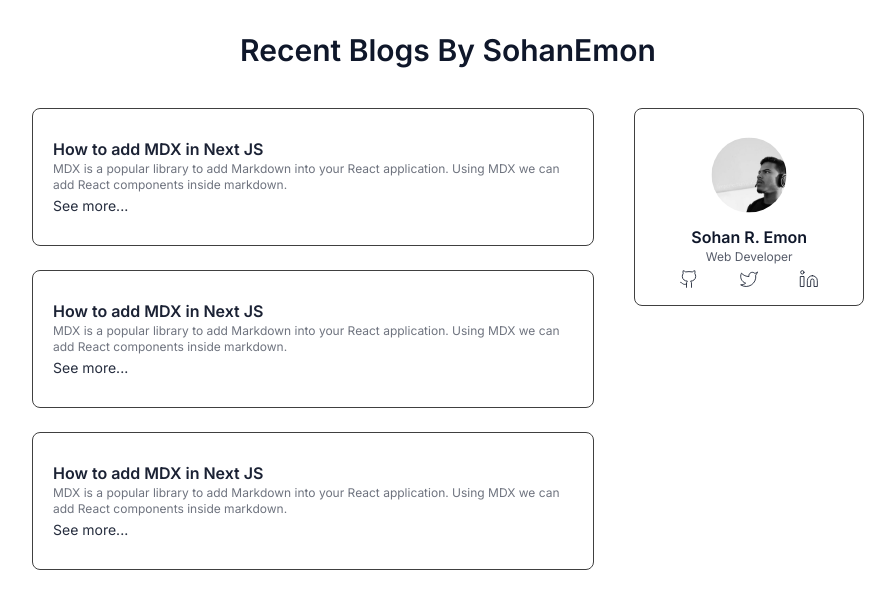
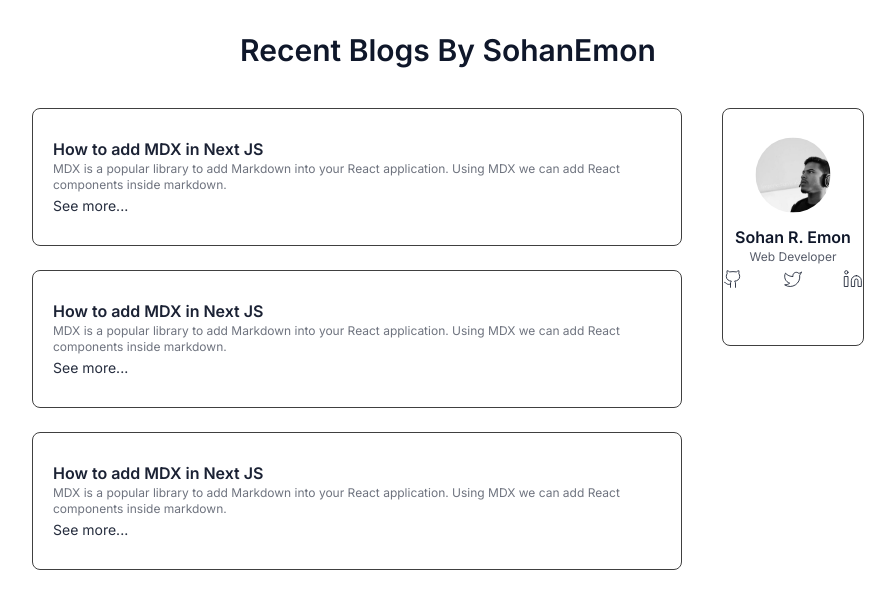
Before and after one commit to sohanemon/minimal-blogs, a Next.js app: page /blogs in a window 1280 px wide. Shown: the top 608 px of the page, without its empty margins (192-1087 px from the left). Built offline with nearby package versions, Linux system fonts and the light colour scheme.

Commit message:
Jun 13, 2023, 12:23 AM

```diff
--- a/src/app/(doc)/blogs/page.tsx
+++ b/src/app/(doc)/blogs/page.tsx
@@ -7,13 +7,13 @@ export default function Page() {
       <h1 className='my-8 text-3xl font-semibold text-center capitalize'>
         Recent blogs by sohanEmon
       </h1>
-      <div className='flex gap-10 mt-10'>
+      <div className='flex @xl:flex-row flex-col gap-10 mt-10'>
         <div className='space-y-6'>
           <Card />
           <Card />
           <Card />
         </div>
-        <Profile />
+        <Profile className='@xl:w-auto w-full pb-14 order-first @xl:order-last' />
       </div>
     </main>
   );
```
Also changed, not shown: src/app/(doc)/blogs/profile.tsx (+10 -2 lines).
